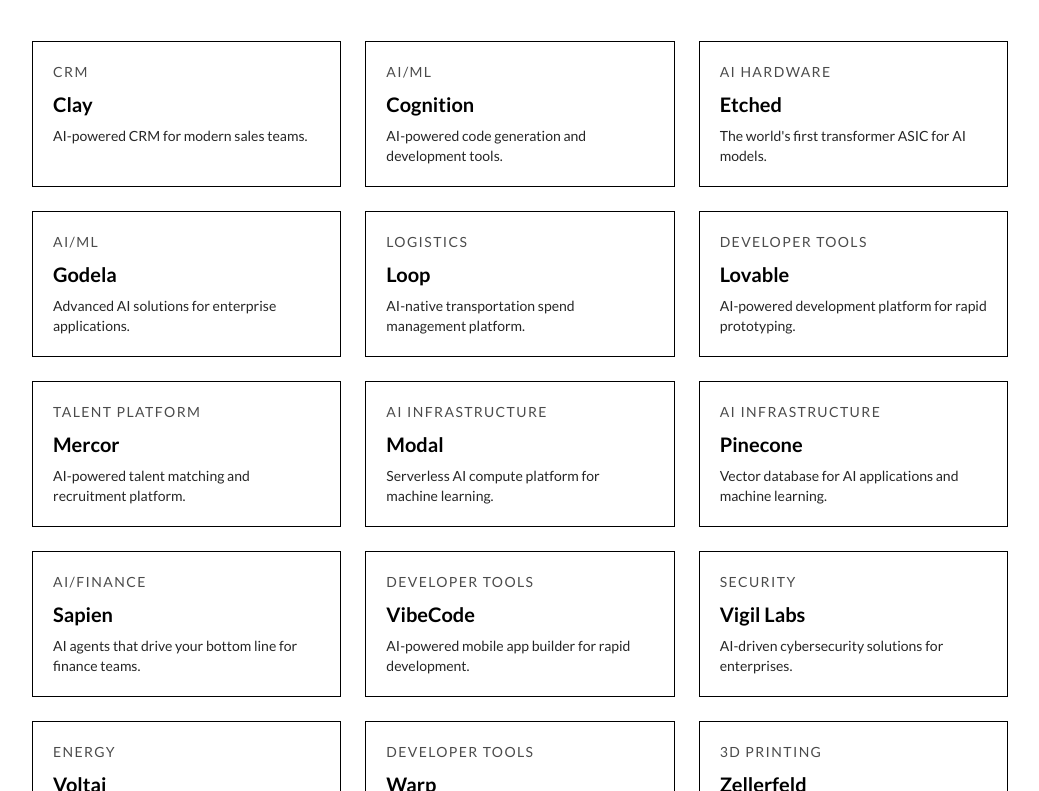
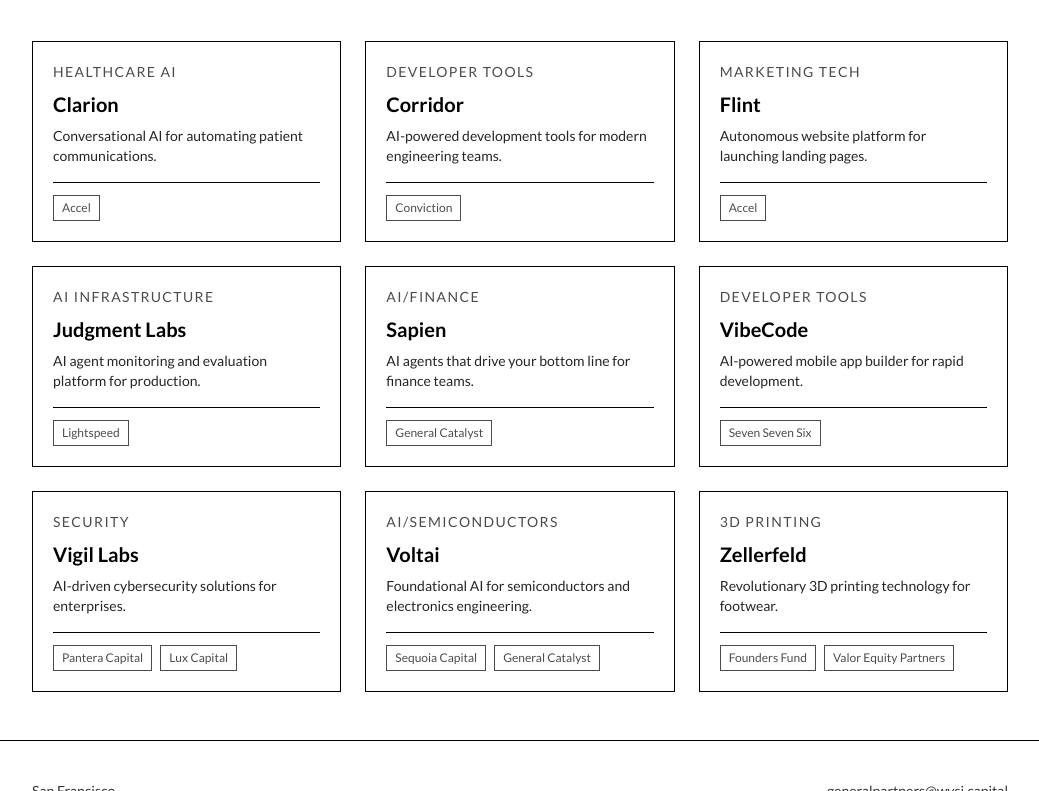
Before and after one commit to seankohli42-ctrl/Why-You-Should-Join, a Next.js app: page / in a window 1280 px wide. Shown: the part 1309-2100 px from the top of the page, without its empty margins (120-1159 px from the left). Built offline with nearby package versions, Linux system fonts and the light colour scheme.

Commit message:
Add files via upload
Updated page.tsx

```diff
--- a/src/app/page.tsx
+++ b/src/app/page.tsx
@@ -1,49 +1,49 @@
 import Header from "@/components/Header";
 import Footer from "@/components/Footer";
 import NewsletterEmbed from "@/components/NewsletterEmbed";
+
+type VC = {
+  name: string;
+  url: string;
+};
 
 type Company = {
   name: string;
   sector: string;
   blurb: string;
   url: string;
+  vcs?: VC[];
 };
 
 const companies: Company[] = [
-  { name: "Clay", sector: "CRM", blurb: "AI-powered CRM for modern sales teams.", url: "https://clay.com" },
-  { name: "Cognition", sector: "AI/ML", blurb: "AI-powered code generation and development tools.", url: "https://cognition.ai" },
-  { name: "Etched", sector: "AI Hardware", blurb: "The world's first transformer ASIC for AI models.", url: "https://etched.com" },
-  { name: "Godela", sector: "AI/ML", blurb: "Advanced AI solutions for enterprise applications.", url: "https://godela.ai" },
-  { name: "Loop", sector: "Logistics", blurb: "AI-native transportation spend management platform.", url: "https://www.loop.com/" },
-  { name: "Lovable", sector: "Developer Tools", blurb: "AI-powered development platform for rapid prototyping.", url: "https://lovable.dev" },
-  { name: "Mercor", sector: "Talent Platform", blurb: "AI-powered talent matching and recruitment platform.", url: "https://mercor.com" },
-  { name: "Modal", sector: "AI Infrastructure", blurb: "Serverless AI compute platform for machine learning.", url: "https://modal.com" },
-  { name: "Pinecone", sector: "AI Infrastructure", blurb: "Vector database for AI applications and machine learning.", url: "https://pinecone.io" },
-  { name: "Sapien", sector: "AI/Finance", blurb: "AI agents that drive your bottom line for finance teams.", url: "https://www.getsapien.com/" },
-  { name: "VibeCode", sector: "Developer Tools", blurb: "AI-powered mobile app builder for rapid development.", url: "https://www.vibecodeapp.com/" },
-  { name: "Vigil Labs", sector: "Security", blurb: "AI-driven cybersecurity solutions for enterprises.", url: "https://vigillabs.ai" },
-  { name: "Voltai", sector: "Energy", blurb: "Next-generation battery technology for electric vehicles.", url: "https://voltai.com" },
-  { name: "Warp", sector: "Developer Tools", blurb: "Reinventing the terminal for teams.", url: "https://www.warp.dev" },
-  { name: "Zellerfeld", sector: "3D Printing", blurb: "Revolutionary 3D printing technology for footwear.", url: "https://zellerfeld.com" },
+  { name: "Clarion", sector: "Healthcare AI", blurb: "Conversational AI for automating patient communications.", url: "https://www.clarionhealth.com", vcs: [{ name: "Accel", url: "https://www.accel.com" }] },
+  { name: "Corridor", sector: "Developer Tools", blurb: "AI-powered development tools for modern engineering teams.", url: "https://corridor.dev", vcs: [{ name: "Conviction", url: "https://www.conviction.com" }] },
+  { name: "Flint", sector: "Marketing Tech", blurb: "Autonomous website platform for launching landing pages.", url: "https://www.tryflint.com", vcs: [{ name: "Accel", url: "https://www.accel.com" }] },
+  { name: "Judgment Labs", sector: "AI Infrastructure", blurb: "AI agent monitoring and evaluation platform for production.", url: "https://judgmentlabs.ai", vcs: [{ name: "Lightspeed", url: "https://lsvp.com" }] },
+  { name: "Sapien", sector: "AI/Finance", blurb: "AI agents that drive your bottom line for finance teams.", url: "https://www.getsapien.com/", vcs: [{ name: "General Catalyst", url: "https://www.generalcatalyst.com" }] },
+  { name: "VibeCode", sector: "Developer Tools", blurb: "AI-powered mobile app builder for rapid development.", url: "https://www.vibecodeapp.com/", vcs: [{ name: "Seven Seven Six", url: "https://sevensevensix.com" }] },
+  { name: "Vigil Labs", sector: "Security", blurb: "AI-driven cybersecurity solutions for enterprises.", url: "https://vigillabs.ai", vcs: [{ name: "Pantera Capital", url: "https://panteracapital.com" }, { name: "Lux Capital", url: "https://www.luxcapital.com" }] },
+  { name: "Voltai", sector: "AI/Semiconductors", blurb: "Foundational AI for semiconductors and electronics engineering.", url: "https://www.voltai.com", vcs: [{ name: "Sequoia Capital", url: "https://www.sequoiacap.com" }, { name: "General Catalyst", url: "https://www.generalcatalyst.com" }] },
+  { name: "Zellerfeld", sector: "3D Printing", blurb: "Revolutionary 3D printing technology for footwear.", url: "https://zellerfeld.com", vcs: [{ name: "Founders Fund", url: "https://foundersfund.com" }, { name: "Valor Equity Partners", url: "https://www.valorep.com" }] },
 ];
 
 export default function Home() {
   return (
     <div className="min-h-screen bg-white text-black">
       <Header />
-      <main className="mx-auto max-w-5xl px-0">
-        <section className="py-12 px-6">
+      <main className="mx-auto max-w-5xl px-6">
+        <section className="py-12">
           <h1 className="text-4xl sm:text-6xl font-normal leading-tight tracking-tight text-left">The firm built for founding engineers.</h1>
           <p className="mt-6 text-lg opacity-85 max-w-3xl italic text-left">
             Operators first, investors second — backing early-stage companies with conviction.
           </p>
         </section>
-        <section id="newsletter" className="py-12 px-6">
+        <section id="newsletter" className="py-12">
           <h2 className="text-2xl font-bold text-left">Get our monthly brief,</h2>
           <p className="mt-3 opacity-85 text-left">startups recommended for you.</p>
           <div className="mt-6"><NewsletterEmbed /></div>
         </section>
-        <section id="podcast" className="py-12 px-6">
+        <section id="podcast" className="py-12">
           <h2 className="text-2xl font-bold text-left">Tune into our podcast,</h2>
           <p className="mt-3 opacity-85 text-left">raw insights from breakout founders.</p>
           <div className="mt-6">
@@ -61,18 +61,36 @@
             </div>
           </div>
         </section>
-        <section className="py-12 px-6">
-          <h2 className="text-2xl font-bold text-left">Ecosystem snapshot,</h2>
+        <section className="py-12">
+          <h2 className="text-2xl font-bold text-left">Featured portfolio,</h2>
           <p className="mt-3 opacity-85 max-w-2xl text-left">
             we put our money where our mouth is.
           </p>
           <div className="mt-10 grid sm:grid-cols-2 md:grid-cols-3 gap-6">
             {companies.map((c) => (
-              <a key={c.name} href={c.url} target="_blank" className="border border-black p-5 hover:bg-black hover:text-white transition-colors text-left">
-                <div className="text-sm uppercase tracking-widest opacity-70">{c.sector}</div>
-                <div className="mt-2 text-xl font-bold">{c.name}</div>
-                <p className="mt-2 text-sm opacity-85">{c.blurb}</p>
-              </a>
+              <div key={c.name} className="border border-black p-5 hover:bg-black hover:text-white transition-colors group">
+                <a href={c.url} target="_blank" className="block text-left">
+                  <div className="text-sm uppercase tracking-widest opacity-70">{c.sector}</div>
+                  <div className="mt-2 text-xl font-bold">{c.name}</div>
+                  <p className="mt-2 text-sm opacity-85">{c.blurb}</p>
+                </a>
+                {c.vcs && c.vcs.length > 0 && (
+                  <div className="mt-4 pt-3 border-t border-black border-opacity-20 group-hover:border-white group-hover:border-opacity-20">
+                    <div className="flex flex-wrap gap-2">
+                      {c.vcs.map((vc) => (
+                        <a
+                          key={vc.name}
+                          href={vc.url}
+                          target="_blank"
+                          className="text-xs px-2 py-1 border border-black group-hover:border-white opacity-70 hover:opacity-100 transition-opacity"
+                        >
+                          {vc.name}
+                        </a>
+                      ))}
+                    </div>
+                  </div>
+                )}
+              </div>
             ))}
           </div>
         </section>
```
